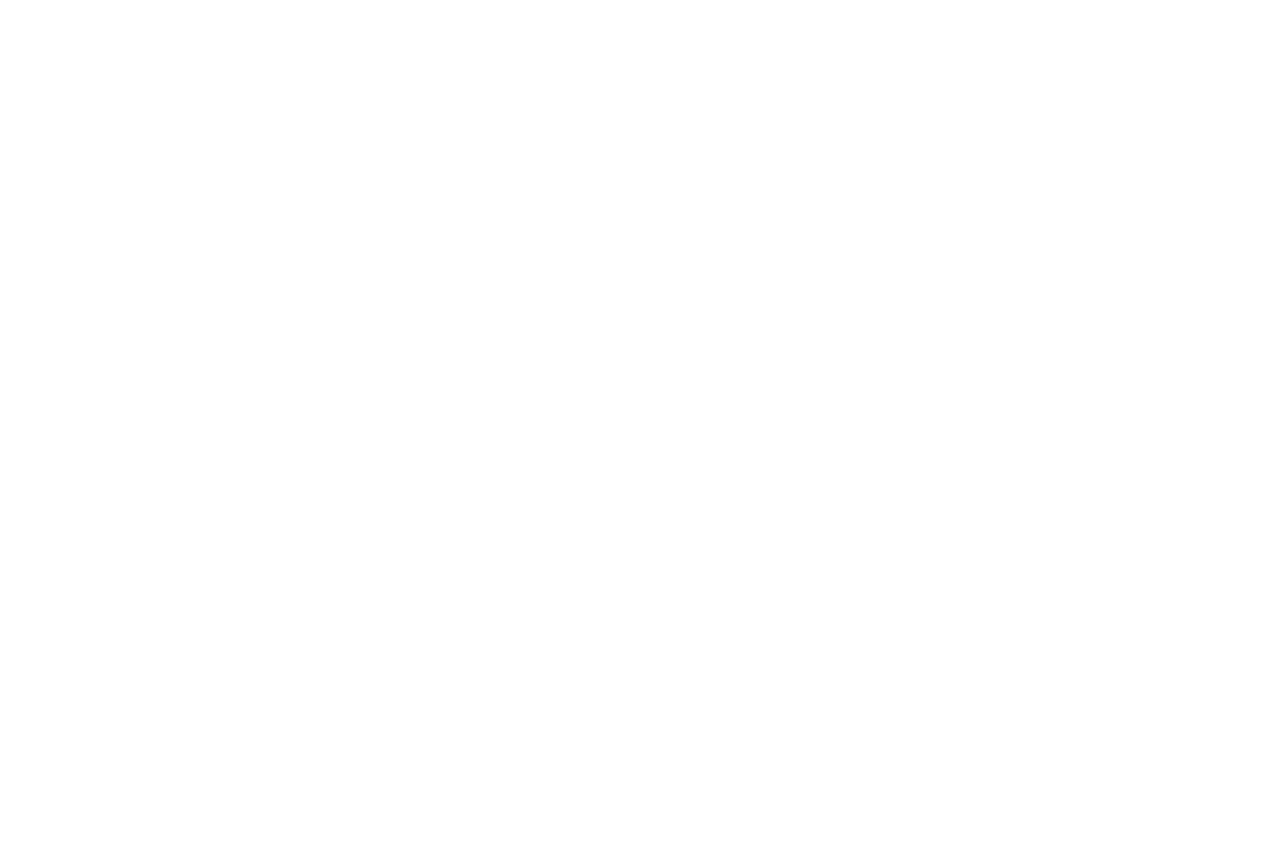
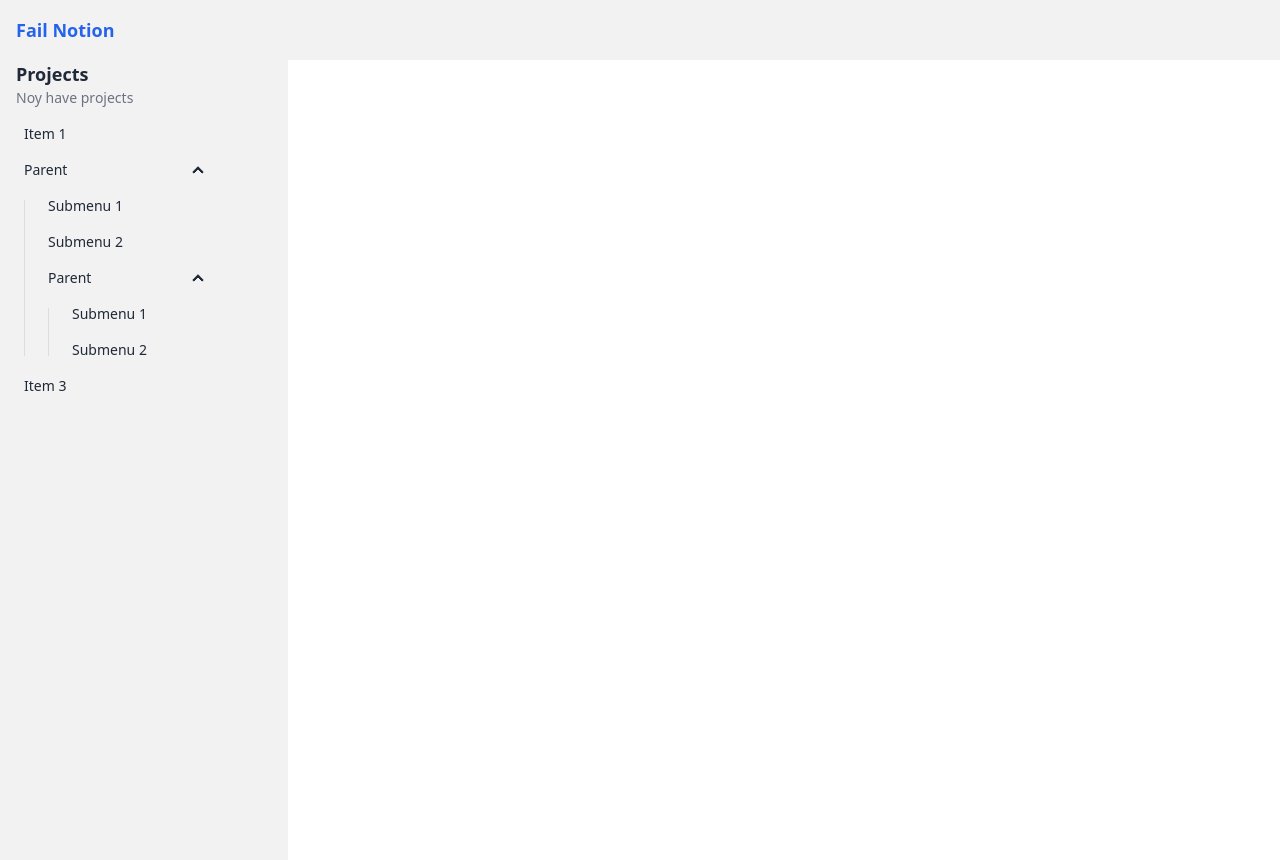
Before and after one commit to JaviKo500/06-projects-app-vue, a Vue app: page / in a window 1280 px wide. Before the commit this address had no page. Before the commit the page ends 800 px from the top, so only its background shows below. Built offline with nearby package versions, Linux system fonts and the light colour scheme; the HTML template or start-up script is replaced by a standard one.

Commit message:
menu styles

```diff
--- a/src/App.vue
+++ b/src/App.vue
@@ -1,3 +1,3 @@
 <template>
-  <RouterView/>
+  <router-view></router-view>
 </template>
--- /dev/null
+++ b/src/modules/common/components/TopMenu.vue
@@ -0,0 +1,6 @@
+<template>
+  <div class="flex justify-between items-center p-4 bg-base-200">
+    <h2 class="text-lg font-bold text-blue-600">Fail Notion</h2>
+
+  </div>
+</template>
--- /dev/null
+++ b/src/modules/projects/components/SideMenu.vue
@@ -0,0 +1,28 @@
+<template>
+  <aside class="bg-base-200 w-72 min-h-screen">
+    <h2 class="text-lg font-bold mx-4">Projects</h2>
+    <p class="text-sm text-gray-500 mx-4">Noy have projects</p>
+    <ul class="menu rounded-box w-56">
+      <li><a>Item 1</a></li>
+      <li>
+        <details open>
+          <summary>Parent</summary>
+          <ul>
+            <li><a>Submenu 1</a></li>
+            <li><a>Submenu 2</a></li>
+            <li>
+              <details open>
+                <summary>Parent</summary>
+                <ul>
+                  <li><a>Submenu 1</a></li>
+                  <li><a>Submenu 2</a></li>
+                </ul>
+              </details>
+            </li>
+          </ul>
+        </details>
+      </li>
+      <li><a>Item 3</a></li>
+    </ul>
+  </aside>
+</template>
--- a/src/modules/projects/layouts/ProjectsLayout.vue
+++ b/src/modules/projects/layouts/ProjectsLayout.vue
@@ -1,13 +1,17 @@
-import { RouterView } from 'vue-router';
 <template>
   <div class="flex flex-col">
     <!-- Top menu -->
+    <top-menu></top-menu>
     <main>
       <!-- Side menu -->
-
+      <side-menu></side-menu>
       <!-- Router view -->
-      <RouterView/>
+      <router-view></router-view>
 
     </main>
   </div>
 </template>
+<script setup lang="ts">
+  import TopMenu from '@/modules/common/components/TopMenu.vue';
+  import SideMenu from '@/modules/projects/components/SideMenu.vue';
+</script>
--- a/src/router/index.ts
+++ b/src/router/index.ts
@@ -1,8 +1,15 @@
 import { createRouter, createWebHistory } from 'vue-router'
+
+import ProjectsLayout from '@/modules/projects/layouts/ProjectsLayout.vue'
 
 const router = createRouter({
   history: createWebHistory(import.meta.env.BASE_URL),
   routes: [
+    {
+      path: '/',
+      name: 'projects',
+      component: ProjectsLayout,
+    }
   ],
 })
 
```
